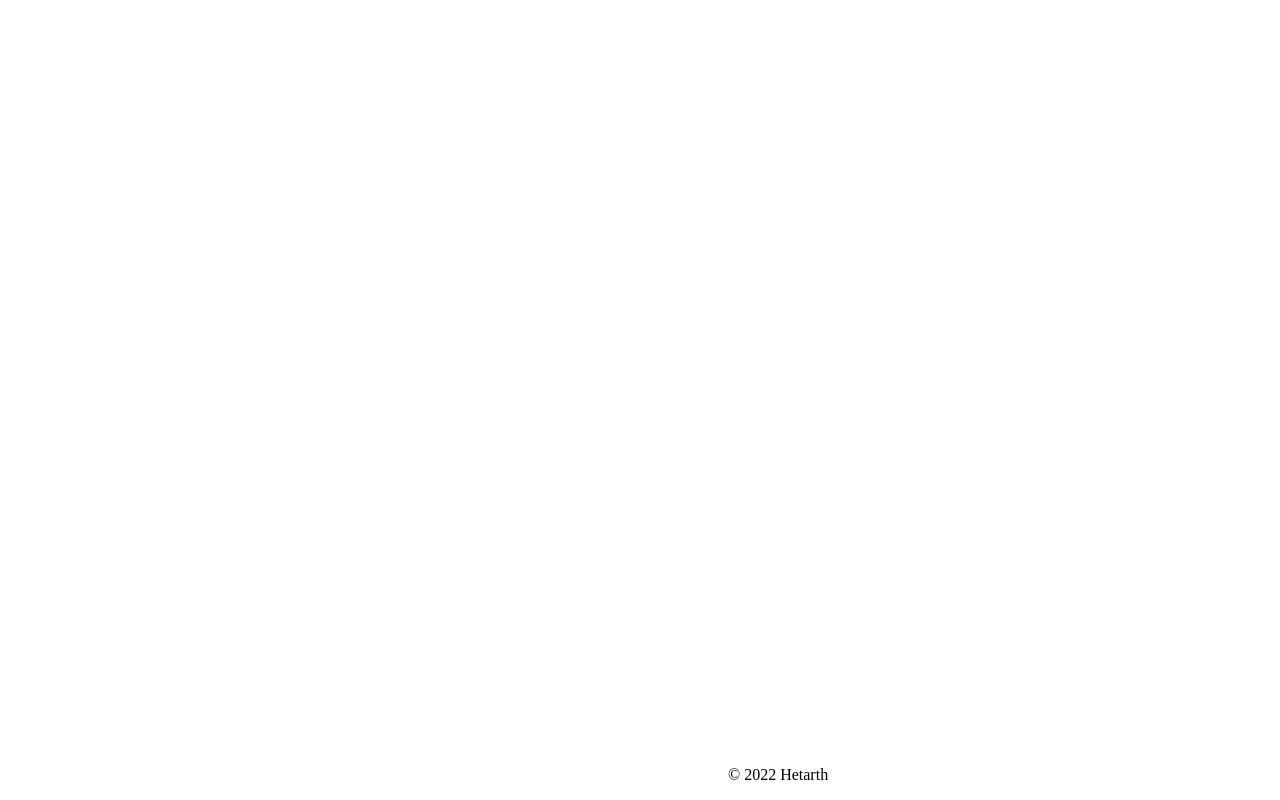
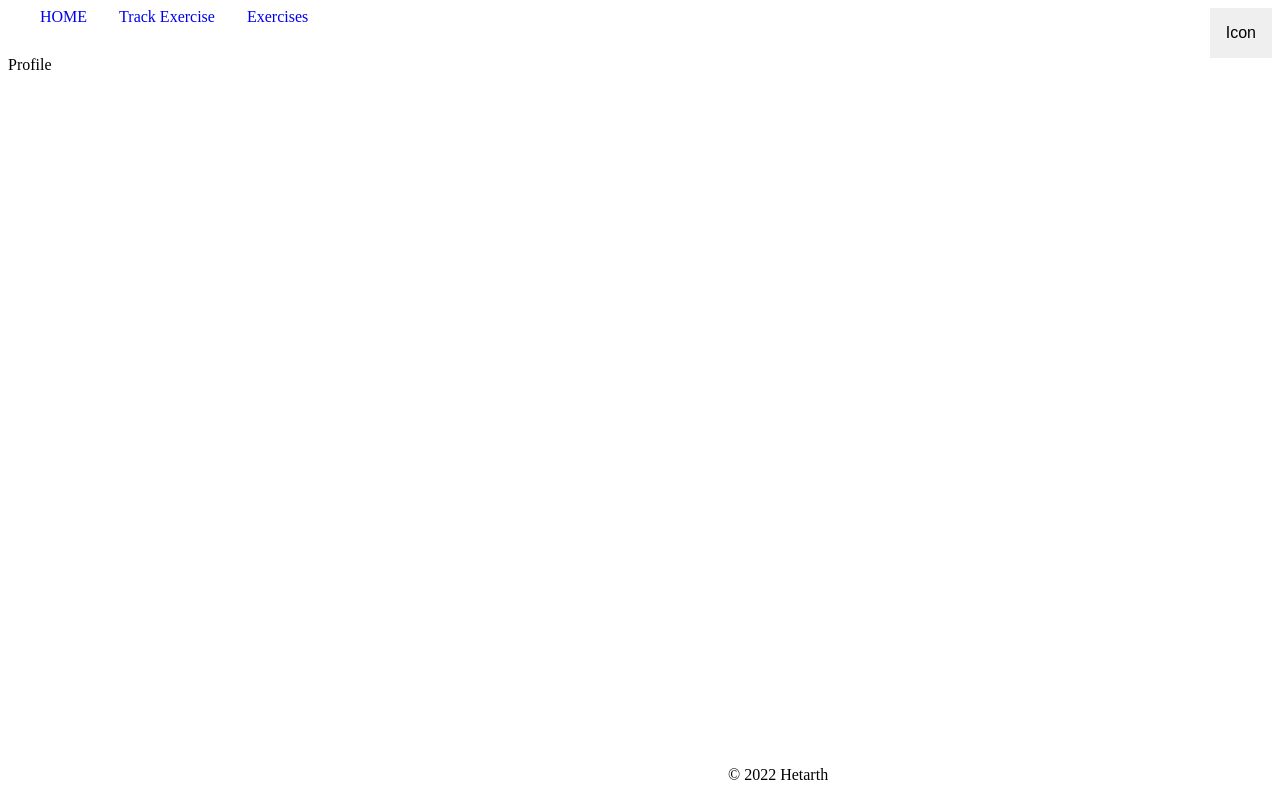
Before and after one commit to HETARTH7/XrossFit-FrontEnd, a React (Create React App) app: page /profile in a window 1280 px wide. Before the commit this address had no page. Built offline with nearby package versions, Linux system fonts and the light colour scheme.

Commit message:
user settings and profile

```diff
--- a/public/styles.css
+++ b/public/styles.css
@@ -16,7 +16,7 @@ a {
 .nav-link {
   padding-left: 2rem;
 }
-#logout{
+#logout {
   float: right;
   margin-right: 2rem;
 }
@@ -38,3 +38,42 @@ a {
 .form-button {
   margin: 5rem;
 }
+
+.dropbtn {
+  padding: 16px;
+  font-size: 16px;
+  border: none;
+  cursor: pointer;
+}
+
+.dropdown {
+  position: relative;
+  display: inline-block;
+}
+
+.dropdown-content {
+  display: none;
+  position: absolute;
+  right: 0;
+  background-color: #f9f9f9;
+  min-width: 160px;
+  box-shadow: 0px 8px 16px 0px rgba(0, 0, 0, 0.2);
+  z-index: 1;
+}
+
+.dropdown-content a {
+  color: black;
+  padding: 12px 16px;
+  text-decoration: none;
+  display: block;
+}
+
+.dropdown-content a:hover {
+  background-color: #f1f1f1;
+}
+.dropdown:hover .dropdown-content {
+  display: block;
+}
+.dropdown:hover .dropbtn {
+  background-color: #3e8e41;
+}
--- a/src/components/App.jsx
+++ b/src/components/App.jsx
@@ -8,6 +8,8 @@ import Exercises from "./Exercises";
 import CreateExercise from "./CreateExercise";
 import AdminLogin from "./AdminLogin";
 import AdminPortal from "./AdminDashboard";
+import Profile from "./Profile";
+import Settings from "./Settings";
 
 const App = () => {
   return (
@@ -22,6 +24,8 @@ const App = () => {
           <Route path="/dashboard" element={<Dashboard />} />
           <Route path="/track" element={<CreateExercise />} />
           <Route path="/exercises-list" element={<Exercises />} />
+          <Route path="/profile" element={<Profile />} />
+          <Route path="/settings" element={<Settings />} />
         </Routes>
       </BrowserRouter>
       <Footer />
--- a/src/components/CreateExercise.jsx
+++ b/src/components/CreateExercise.jsx
@@ -41,11 +41,7 @@ const CreateExercise = () => {
       <h3>Add Exercises</h3>
       <br />
       <form onSubmit={onSubmit}>
-        <div className="form-group">
-          <br />
-          <h1>{username}</h1>
-          <br />
-        </div>
+        <div className="form-group"></div>
         <div className="form-group">
           <label>
             <h5>EXERCISE</h5>
--- a/src/components/Navbar.jsx
+++ b/src/components/Navbar.jsx
@@ -14,7 +14,20 @@ const Navbar = () => {
       <Link className="nav-link" to={"/exercises-list"}>
         Exercises
       </Link>
-      <Link id="logout" className="nav-link" to={"/"} onClick={()=>sessionStorage.clear()}>Logout</Link>
+      <div className="dropdown" style={{ float: "right" }}>
+        <button className="dropbtn">Icon</button>
+        <div className="dropdown-content">
+          <Link to={"/profile"}>Profile</Link>
+          <Link to={"/settings"}>Settings</Link>
+          <Link
+            className="nav-link"
+            to={"/"}
+            onClick={() => sessionStorage.clear()}
+          >
+            Logout
+          </Link>
+        </div>
+      </div>
     </div>
   );
 };
--- /dev/null
+++ b/src/components/Profile.jsx
@@ -0,0 +1,12 @@
+import React from "react";
+import Navbar from "./Navbar";
+const Profile = () => {
+  return (
+    <div>
+      <Navbar />
+      Profile
+    </div>
+  );
+};
+
+export default Profile;
--- a/src/components/Register.jsx
+++ b/src/components/Register.jsx
@@ -2,7 +2,6 @@ import React, { useState } from "react";
 import axios from "axios";
 import Footer from "./Footer";
 import Back from "./Back";
-import { Link } from "react-router-dom";
 
 const Register = () => {
   const [username, setUsername] = useState("");
@@ -13,7 +12,7 @@ const Register = () => {
   const newPasswordEnter = (e) => {
     setPassword(e.target.value);
   };
-  const onClick = (e) => {
+  const onSubmit = (e) => {
     e.preventDefault();
     const newUser = {
       username,
@@ -23,12 +22,13 @@ const Register = () => {
       .post("http://localhost:5000/user/add", newUser)
       .then((res) => console.log(res.data))
       .catch((err) => console.log(err));
+    window.location = "/";
   };
   return (
     <div>
       <Back />
       <div>
-        <form className="login-form">
+        <form className="login-form" onSubmit={onSubmit}>
           <h1 className="form-heading">Create New Account</h1>
           <input
             className="form-input"
@@ -42,9 +42,7 @@ const Register = () => {
             type="password"
             placeholder="Enter your password"
           />
-          <button className="form-button" onClick={onClick}>
-            <Link to={"/"}>Register</Link>
-          </button>
+          <button className="form-button">Register</button>
         </form>
       </div>
 
--- /dev/null
+++ b/src/components/Settings.jsx
@@ -0,0 +1,13 @@
+import React from "react";
+import Navbar from "./Navbar";
+
+const Settings = () => {
+  return (
+    <div>
+      <Navbar />
+      Settings
+    </div>
+  );
+};
+
+export default Settings;
```
